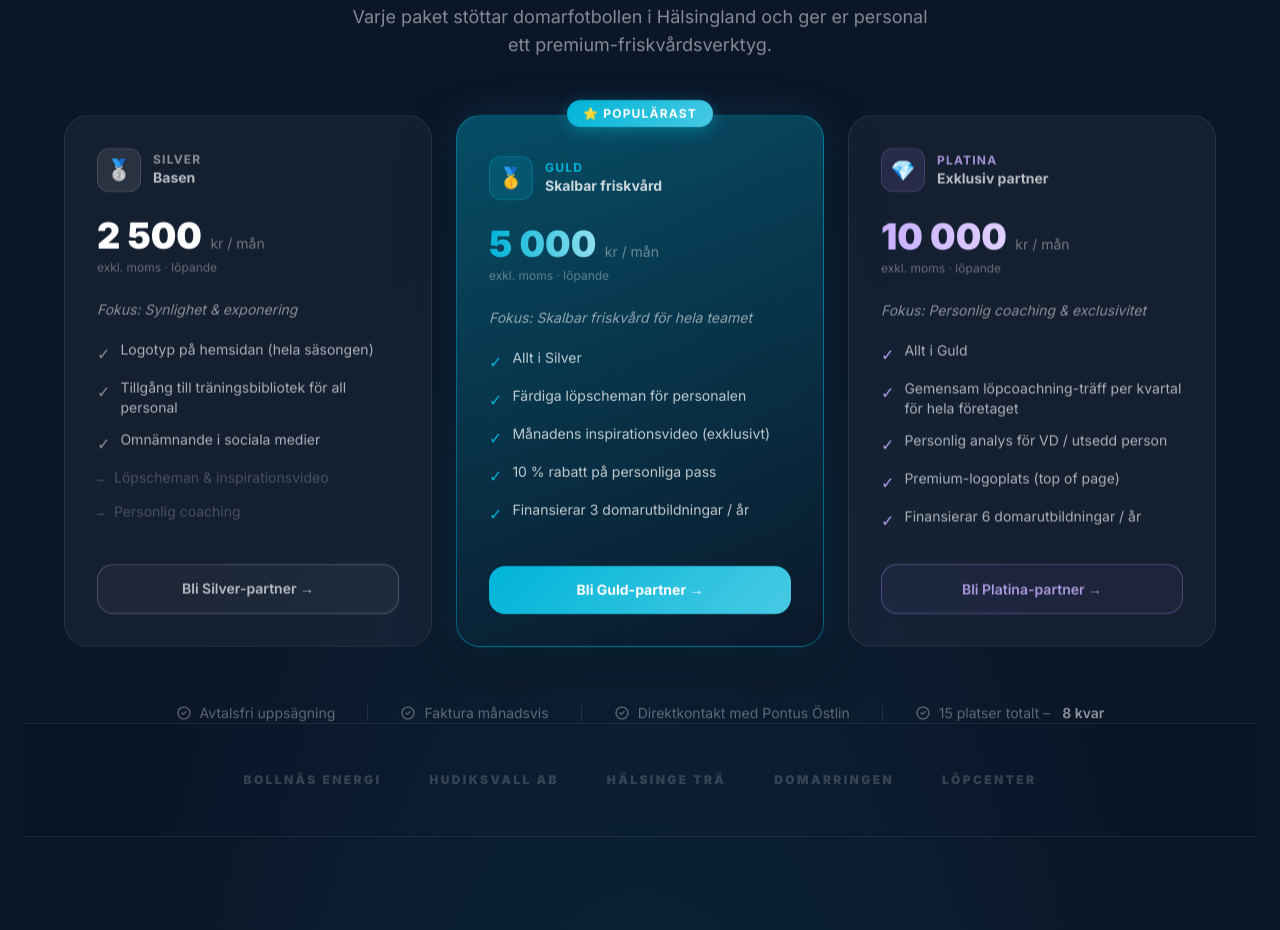
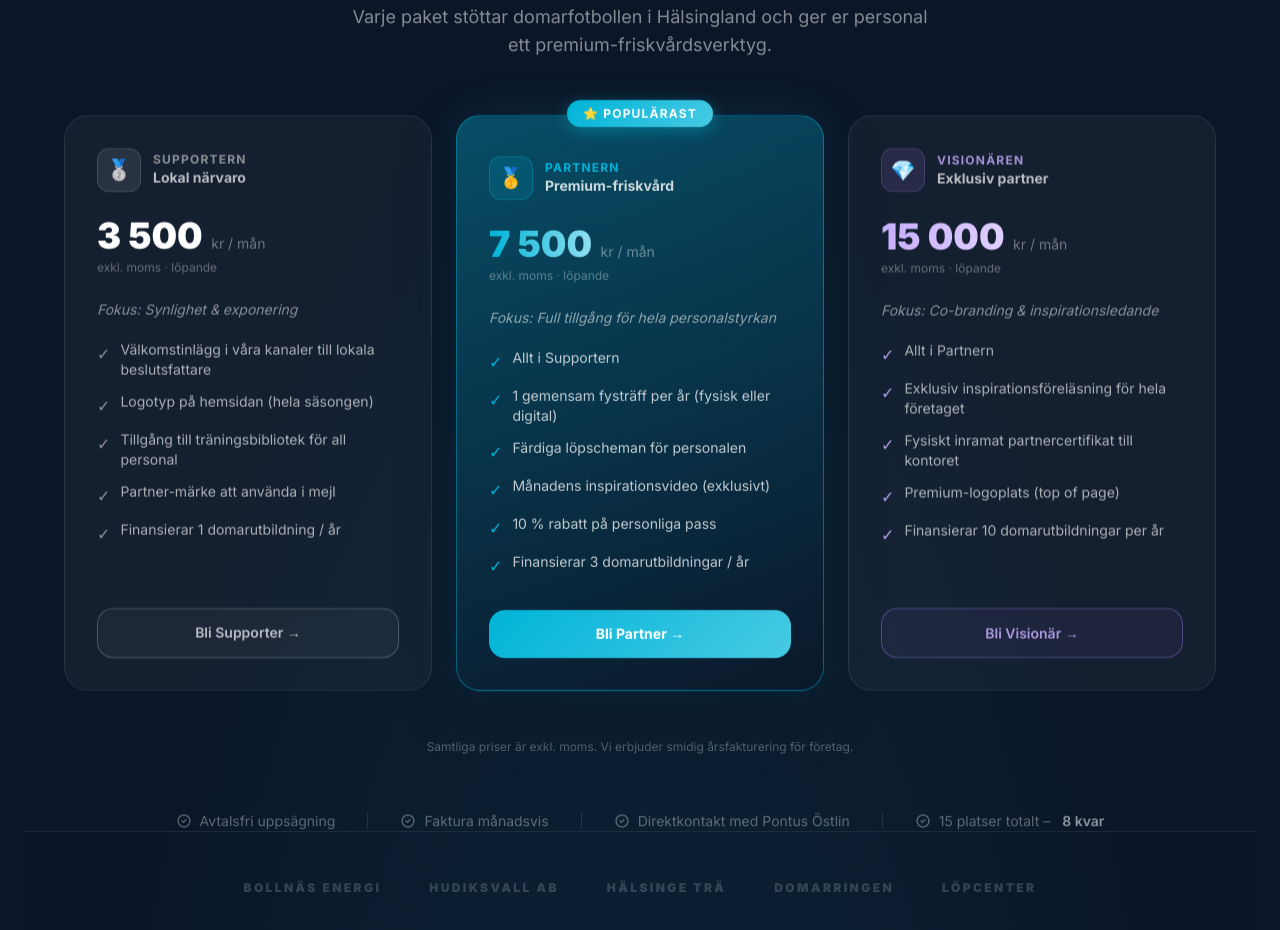
Before and after one commit to ostlinpontus-gif/Domarprojektet, a plain HTML site: page index.html in a window 1280 px wide. Shown: the part 1375-2305 px from the top of the page. Drawn offline with nearby package versions, Linux system fonts and the light colour scheme.

Commit message:
Uppdaterat affärsmodell och priser i index.html och partner.html

```diff
--- a/index.html
+++ b/index.html
@@ -316,20 +316,20 @@
             <!-- Cards -->
             <div class="grid md:grid-cols-3 gap-6 items-stretch">
 
-                <!-- ── SILVER ── -->
+                <!-- ── SUPPORTERN ── -->
                 <div class="pricing-card reveal flex flex-col rounded-3xl p-8" style="transition-delay:0.05s; background:rgba(255,255,255,0.04); border:1px solid rgba(255,255,255,0.09);">
                     <!-- Tier badge -->
                     <div class="flex items-center gap-3 mb-6">
                         <div class="w-11 h-11 rounded-xl flex items-center justify-center text-xl" style="background:rgba(192,192,192,0.12); border:1px solid rgba(192,192,192,0.2);">🥈</div>
                         <div>
-                            <p class="text-xs font-bold uppercase tracking-widest" style="color:rgba(192,192,192,0.7)">Silver</p>
-                            <p class="font-bold text-sm text-white text-opacity-70">Basen</p>
+                            <p class="text-xs font-bold uppercase tracking-widest" style="color:rgba(192,192,192,0.7)">Supportern</p>
+                            <p class="font-bold text-sm text-white text-opacity-70">Lokal närvaro</p>
                         </div>
                     </div>
 
                     <!-- Price -->
                     <div class="mb-6">
-                        <span class="text-4xl font-black">2 500</span>
+                        <span class="text-4xl font-black">3 500</span>
                         <span class="text-white text-opacity-40 text-sm ml-1">kr / mån</span>
                         <p class="text-white text-opacity-35 text-xs mt-1">exkl. moms · löpande</p>
                     </div>
@@ -339,20 +339,20 @@
 
                     <!-- Feature list -->
                     <ul class="space-y-3 text-sm text-white text-opacity-65 flex-1 mb-8">
+                        <li class="flex items-start gap-2.5"><span class="mt-0.5 text-base" style="color:rgba(192,192,192,0.7)">✓</span>Välkomstinlägg i våra kanaler till lokala beslutsfattare</li>
                         <li class="flex items-start gap-2.5"><span class="mt-0.5 text-base" style="color:rgba(192,192,192,0.7)">✓</span>Logotyp på hemsidan (hela säsongen)</li>
                         <li class="flex items-start gap-2.5"><span class="mt-0.5 text-base" style="color:rgba(192,192,192,0.7)">✓</span>Tillgång till träningsbibliotek för all personal</li>
-                        <li class="flex items-start gap-2.5"><span class="mt-0.5 text-base" style="color:rgba(192,192,192,0.7)">✓</span>Omnämnande i sociala medier</li>
-                        <li class="flex items-start gap-2.5 opacity-35"><span class="mt-0.5">–</span>Löpscheman &amp; inspirationsvideo</li>
-                        <li class="flex items-start gap-2.5 opacity-35"><span class="mt-0.5">–</span>Personlig coaching</li>
+                        <li class="flex items-start gap-2.5"><span class="mt-0.5 text-base" style="color:rgba(192,192,192,0.7)">✓</span>Partner-märke att använda i mejl</li>
+                        <li class="flex items-start gap-2.5"><span class="mt-0.5 text-base" style="color:rgba(192,192,192,0.7)">✓</span>Finansierar 1 domarutbildning / år</li>
                     </ul>
 
                     <!-- CTA -->
                     <a href="partner.html" class="block text-center border font-semibold py-3.5 rounded-2xl text-sm transition-all" style="border-color:rgba(192,192,192,0.3); color:rgba(255,255,255,0.7); background:rgba(255,255,255,0.04);" onmouseover="this.style.background='rgba(192,192,192,0.1)'" onmouseout="this.style.background='rgba(255,255,255,0.04)'">
-                        Bli Silver-partner →
+                        Bli Supporter →
                     </a>
                 </div>
 
-                <!-- ── GULD (Populärast) ── -->
+                <!-- ── PARTNERN (Populärast) ── -->
                 <div class="pricing-card reveal flex flex-col rounded-3xl p-8 relative" style="transition-delay:0.15s; background:linear-gradient(160deg, rgba(0,180,216,0.35), rgba(11,22,40,0.65)); border:1.5px solid rgba(0,180,216,0.45); box-shadow: 0 0 40px rgba(0,180,216,0.12), 0 20px 60px rgba(0,0,0,0.3);">
 
                     <!-- Populärast badge -->
@@ -364,24 +364,25 @@
                     <div class="flex items-center gap-3 mb-6 mt-2">
                         <div class="w-11 h-11 rounded-xl flex items-center justify-center text-xl" style="background:rgba(0,180,216,0.15); border:1px solid rgba(0,180,216,0.3);">🥇</div>
                         <div>
-                            <p class="text-xs font-bold uppercase tracking-widest" style="color:#00b4d8">Guld</p>
-                            <p class="font-bold text-sm text-white text-opacity-80">Skalbar friskvård</p>
+                            <p class="text-xs font-bold uppercase tracking-widest" style="color:#00b4d8">Partnern</p>
+                            <p class="font-bold text-sm text-white text-opacity-80">Premium-friskvård</p>
                         </div>
                     </div>
 
                     <!-- Price -->
                     <div class="mb-6">
-                        <span class="text-4xl font-black" style="background:linear-gradient(90deg,#00b4d8,#90e0ef);-webkit-background-clip:text;background-clip:text;-webkit-text-fill-color:transparent;">5 000</span>
+                        <span class="text-4xl font-black" style="background:linear-gradient(90deg,#00b4d8,#90e0ef);-webkit-background-clip:text;background-clip:text;-webkit-text-fill-color:transparent;">7 500</span>
                         <span class="text-white text-opacity-40 text-sm ml-1">kr / mån</span>
                         <p class="text-white text-opacity-35 text-xs mt-1">exkl. moms · löpande</p>
                     </div>
 
                     <!-- Focus line -->
-                    <p class="text-white text-opacity-55 text-sm mb-5 italic">Fokus: Skalbar friskvård för hela teamet</p>
+                    <p class="text-white text-opacity-55 text-sm mb-5 italic">Fokus: Full tillgång för hela personalstyrkan</p>
 
                     <!-- Feature list -->
                     <ul class="space-y-3 text-sm text-white text-opacity-75 flex-1 mb-8">
-                        <li class="flex items-start gap-2.5"><span class="mt-0.5 text-base" style="color:#00b4d8">✓</span>Allt i Silver</li>
+                        <li class="flex items-start gap-2.5"><span class="mt-0.5 text-base" style="color:#00b4d8">✓</span>Allt i Supportern</li>
+                        <li class="flex items-start gap-2.5"><span class="mt-0.5 text-base" style="color:#00b4d8">✓</span>1 gemensam fysträff per år (fysisk eller digital)</li>
                         <li class="flex items-start gap-2.5"><span class="mt-0.5 text-base" style="color:#00b4d8">✓</span>Färdiga löpscheman för personalen</li>
                         <li class="flex items-start gap-2.5"><span class="mt-0.5 text-base" style="color:#00b4d8">✓</span>Månadens inspirationsvideo (exklusivt)</li>
                         <li class="flex items-start gap-2.5"><span class="mt-0.5 text-base" style="color:#00b4d8">✓</span>10 % rabatt på personliga pass</li>
@@ -390,47 +391,52 @@
 
                     <!-- CTA -->
                     <a href="partner.html" class="block text-center font-bold py-3.5 rounded-2xl text-sm text-white transition-all" style="background:linear-gradient(135deg,#00b4d8,#48cae4);" onmouseover="this.style.opacity='0.88'; this.style.transform='translateY(-1px)'" onmouseout="this.style.opacity='1'; this.style.transform='translateY(0)'">
-                        Bli Guld-partner →
+                        Bli Partner →
                     </a>
                 </div>
 
-                <!-- ── PLATINA ── -->
+                <!-- ── VISIONÄREN ── -->
                 <div class="pricing-card reveal flex flex-col rounded-3xl p-8" style="transition-delay:0.25s; background:rgba(255,255,255,0.04); border:1px solid rgba(255,255,255,0.09);">
                     <!-- Tier badge -->
                     <div class="flex items-center gap-3 mb-6">
                         <div class="w-11 h-11 rounded-xl flex items-center justify-center text-xl" style="background:rgba(180,140,255,0.12); border:1px solid rgba(180,140,255,0.2);">💎</div>
                         <div>
-                            <p class="text-xs font-bold uppercase tracking-widest" style="color:rgba(200,175,255,0.8)">Platina</p>
+                            <p class="text-xs font-bold uppercase tracking-widest" style="color:rgba(200,175,255,0.8)">Visionären</p>
                             <p class="font-bold text-sm text-white text-opacity-70">Exklusiv partner</p>
                         </div>
                     </div>
 
                     <!-- Price -->
                     <div class="mb-6">
-                        <span class="text-4xl font-black" style="background:linear-gradient(90deg,#c8afff,#e0d0ff);-webkit-background-clip:text;background-clip:text;-webkit-text-fill-color:transparent;">10 000</span>
+                        <span class="text-4xl font-black" style="background:linear-gradient(90deg,#c8afff,#e0d0ff);-webkit-background-clip:text;background-clip:text;-webkit-text-fill-color:transparent;">15 000</span>
                         <span class="text-white text-opacity-40 text-sm ml-1">kr / mån</span>
                         <p class="text-white text-opacity-35 text-xs mt-1">exkl. moms · löpande</p>
                     </div>
 
                     <!-- Focus line -->
-                    <p class="text-white text-opacity-50 text-sm mb-5 italic">Fokus: Personlig coaching &amp; exclusivitet</p>
+                    <p class="text-white text-opacity-50 text-sm mb-5 italic">Fokus: Co-branding &amp; inspirationsledande</p>
 
                     <!-- Feature list -->
                     <ul class="space-y-3 text-sm text-white text-opacity-65 flex-1 mb-8">
-                        <li class="flex items-start gap-2.5"><span class="mt-0.5 text-base" style="color:rgba(200,175,255,0.9)">✓</span>Allt i Guld</li>
-                        <li class="flex items-start gap-2.5"><span class="mt-0.5 text-base" style="color:rgba(200,175,255,0.9)">✓</span>Gemensam löpcoachning-träff per kvartal för hela företaget</li>
-                        <li class="flex items-start gap-2.5"><span class="mt-0.5 text-base" style="color:rgba(200,175,255,0.9)">✓</span>Personlig analys för VD / utsedd person</li>
+                        <li class="flex items-start gap-2.5"><span class="mt-0.5 text-base" style="color:rgba(200,175,255,0.9)">✓</span>Allt i Partnern</li>
+                        <li class="flex items-start gap-2.5"><span class="mt-0.5 text-base" style="color:rgba(200,175,255,0.9)">✓</span>Exklusiv inspirationsföreläsning för hela företaget</li>
+                        <li class="flex items-start gap-2.5"><span class="mt-0.5 text-base" style="color:rgba(200,175,255,0.9)">✓</span>Fysiskt inramat partnercertifikat till kontoret</li>
                         <li class="flex items-start gap-2.5"><span class="mt-0.5 text-base" style="color:rgba(200,175,255,0.9)">✓</span>Premium-logoplats (top of page)</li>
-                        <li class="flex items-start gap-2.5"><span class="mt-0.5 text-base" style="color:rgba(200,175,255,0.9)">✓</span>Finansierar 6 domarutbildningar / år</li>
+                        <li class="flex items-start gap-2.5"><span class="mt-0.5 text-base" style="color:rgba(200,175,255,0.9)">✓</span>Finansierar 10 domarutbildningar per år</li>
                     </ul>
 
                     <!-- CTA -->
                     <a href="partner.html" class="block text-center border font-semibold py-3.5 rounded-2xl text-sm transition-all" style="border-color:rgba(180,140,255,0.35); color:rgba(200,175,255,0.85); background:rgba(180,140,255,0.06);" onmouseover="this.style.background='rgba(180,140,255,0.14)'" onmouseout="this.style.background='rgba(180,140,255,0.06)'">
-                        Bli Platina-partner →
+                        Bli Visionär →
                     </a>
                 </div>
 
             </div><!-- /grid -->
+
+            <!-- Footnote -->
+            <p class="text-center text-white text-opacity-30 text-xs mt-12 mb-4">
+                Samtliga priser är exkl. moms. Vi erbjuder smidig årsfakturering för företag.
+            </p>
 
             <!-- Trust bar -->
             <div class="mt-14 flex flex-wrap items-center justify-center gap-8 reveal" style="transition-delay:0.3s;">
```
Also changed, not shown: partner.html (+4 -4 lines).
